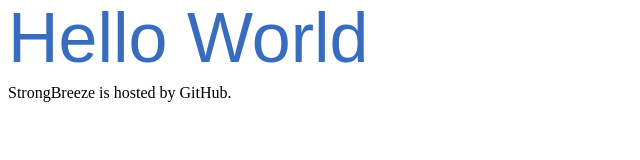
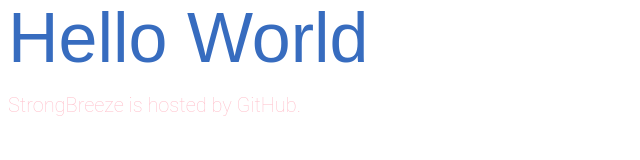
Before and after one commit to StrongBreeze/StrongBreeze.github.io, a plain HTML site: page index.html in a window 1280 px wide. Shown: the whole page, without its empty margins (0-640 px from the left). Drawn offline with Linux system fonts and the light colour scheme.

Commit message:
Update style.css

```diff
--- a/style.css
+++ b/style.css
@@ -8,3 +8,12 @@ h1 {
   width: 100%;
   position: left;
 }
+p {
+  font-family: Roboto, sans-serif ;
+  font-size: 20px;
+  color: Pink;
+  line-height: 1.7em;
+  text-align: left;
+  width: 100%;
+  font-weight: 100;
+}
```
